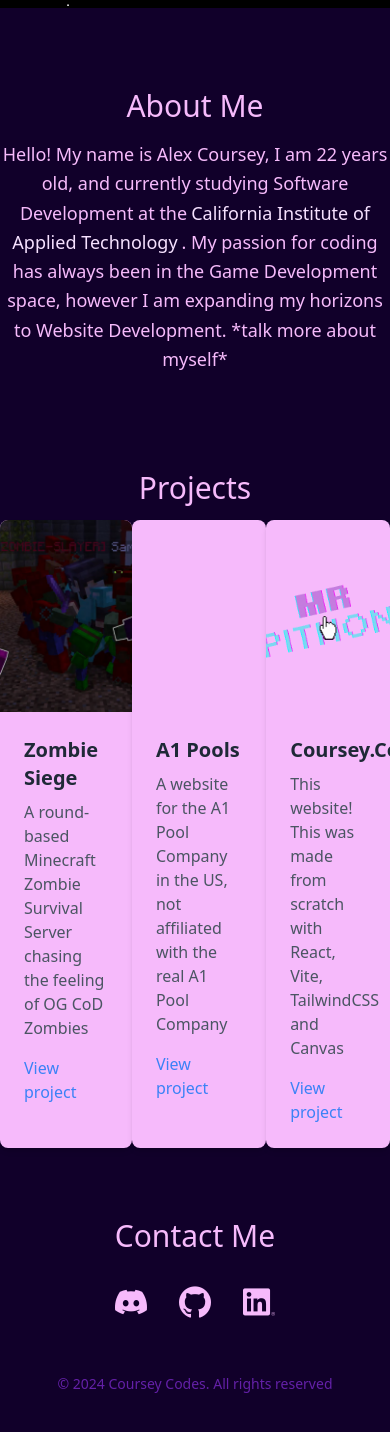
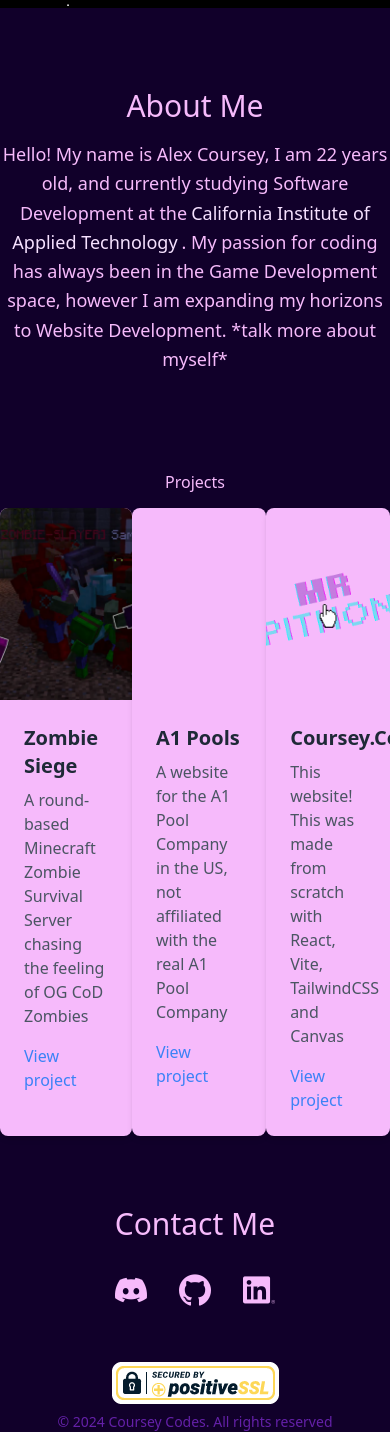
Before and after one commit to MrPiThon/CourseyCodesReact, a React (Vite) app: page / in a window 390 px wide. Shown: the part 836-2268 px from the top of the page. Before the commit the page ends 2230 px from the top, so only its background shows below. Built offline with nearby package versions, Linux system fonts and the light colour scheme; a web font is replaced by a local one.

Commit message:
Added SSL Trust information

```diff
--- a/src/components/Footer.jsx
+++ b/src/components/Footer.jsx
@@ -1,6 +1,7 @@
 const Footer = () => {
     return (
         <footer className={"text-center bottom-0"}>
+            <img className="mx-auto mb-2" src="/ssl_trust_seal.png" alt="SSL Trust"></img>
             <p className={"text-sm text-custom-secondary"}>
                 &copy; 2024 Coursey Codes. All rights reserved</p>
         </footer>
--- a/src/pages/HomePage.jsx
+++ b/src/pages/HomePage.jsx
@@ -9,8 +9,8 @@
             <Space/>
             <About/>
 
-            <h1 className="text-center text-custom-lighter text-3xl">Projects</h1>
-            <div className="flex flex-row">
+            <h1 className="text-center text-custom-lighter md:text-3xl lg:text-3xl sm:text-2xl">Projects</h1>
+            <div className="flex lg:flex-row md:flex-row sm:flex-col">
                 <ProjectCard
                     title={"Zombie Siege"}
                     description={"A round-based Minecraft Zombie Survival Server chasing the feeling of OG CoD Zombies"}
```
Also changed, not shown: public/ssl_trust_seal.png (added).
